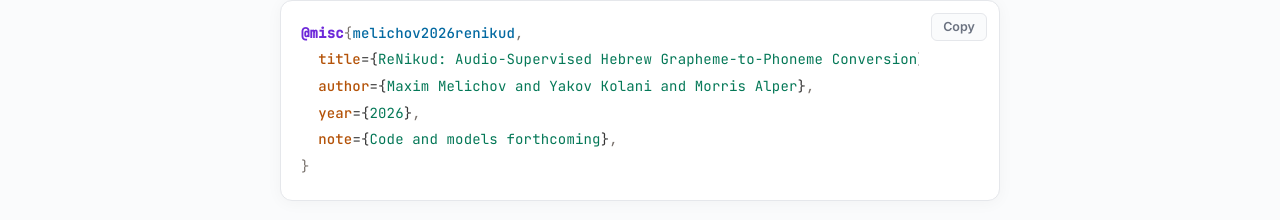
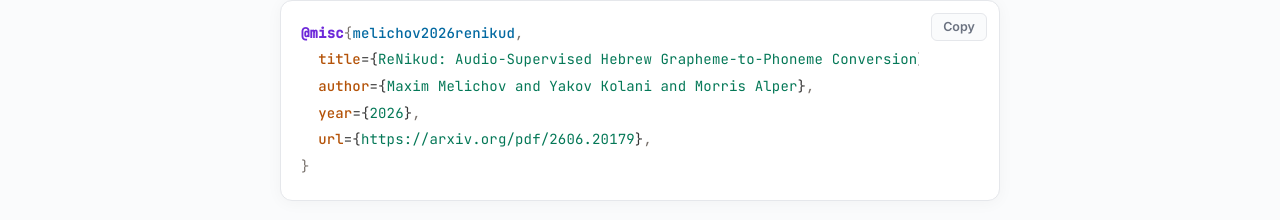
Before and after one commit to renikud/renikud.github.io, a website: page web/index.html in a window 1280 px wide. Shown: the part 4465-4685 px from the top of the page. Drawn offline with nearby package versions, Linux system fonts and the light colour scheme.

Commit message:
Update citation URL

```diff
--- a/web/index.html
+++ b/web/index.html
@@ -503,7 +503,7 @@
   title={ReNikud: Audio-Supervised Hebrew Grapheme-to-Phoneme Conversion},
   author={Maxim Melichov and Yakov Kolani and Morris Alper},
   year={2026},
-  note={Code and models forthcoming},
+  url={https://arxiv.org/pdf/2606.20179},
 }</code></pre>
                     </div>
                 </div>
```
